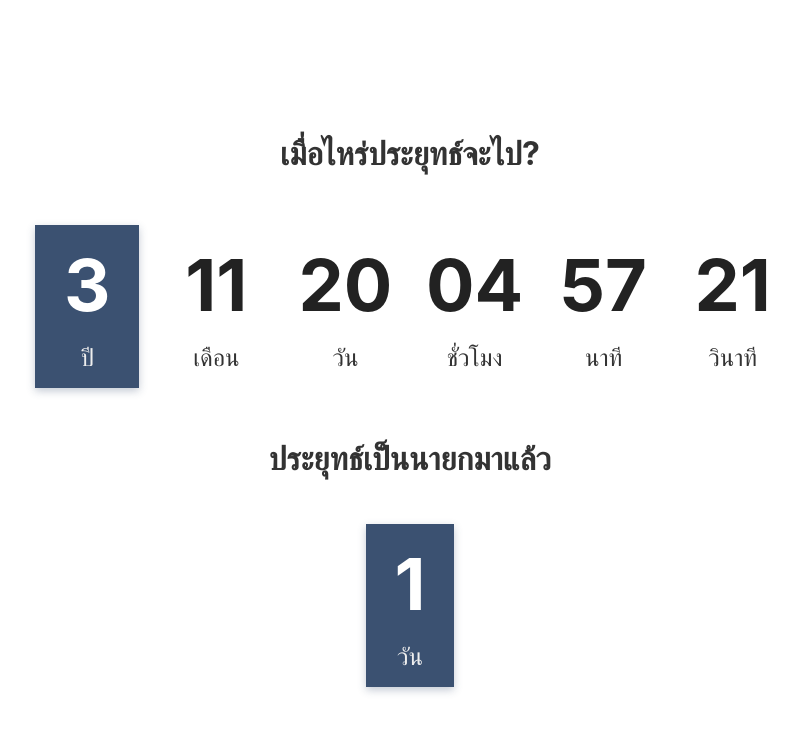
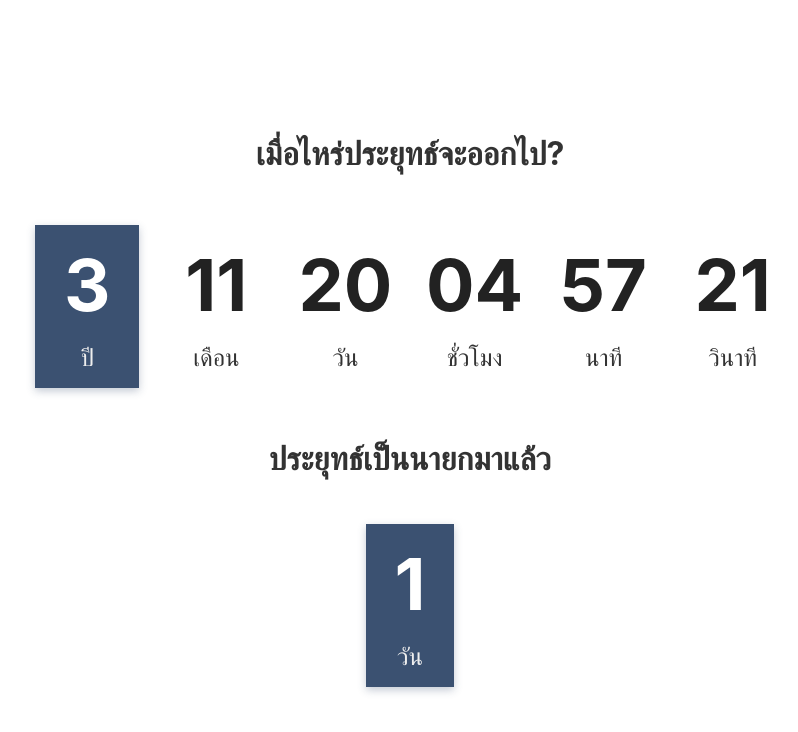
Before and after one commit to heypoom/howlonguntilprayuthleaves.com, a plain HTML site: page index.html in a window 1280 px wide. Shown: the whole page, without its empty margins (230-1028 px from the left). Drawn offline with Linux system fonts and the light colour scheme; a web font is replaced by a local one.

Commit message:
:wrench: Updated path to the website

```diff
--- a/index.html
+++ b/index.html
@@ -15,7 +15,7 @@
 
     <!-- Open Graph / Facebook -->
     <meta property="og:type" content="website" />
-    <meta property="og:url" content="https://prayuth.netlify.com" />
+    <meta property="og:url" content="https://howlonguntilprayuthleaves.com" />
     <meta property="og:title" content="เมื่อไหร่ประยุทธ์จะออกไป?" />
     <meta
       property="og:description"
@@ -25,7 +25,10 @@
 
     <!-- Twitter -->
     <meta property="twitter:card" content="summary_large_image" />
-    <meta property="twitter:url" content="https://prayuth.netlify.com" />
+    <meta
+      property="twitter:url"
+      content="https://howlonguntilprayuthleaves.com"
+    />
     <meta property="twitter:title" content="เมื่อไหร่ประยุทธ์จะออกไป?" />
     <meta
       property="twitter:description"
@@ -48,6 +51,11 @@
 
       * {
         box-sizing: border-box;
+      }
+
+      .heading a {
+        color: inherit;
+        text-decoration: none;
       }
 
       .heading {
@@ -144,7 +152,11 @@
   </head>
   <body>
     <div class="container">
-      <h1 class="heading">เมื่อไหร่ประยุทธ์จะไป?</h1>
+      <h1 class="heading">
+        <a href="https://howlonguntilprayuthleaves.com/"
+          >เมื่อไหร่ประยุทธ์จะออกไป?</a
+        >
+      </h1>
 
       <div class="countdown">
         <div class="slot slot__highlight">
```
